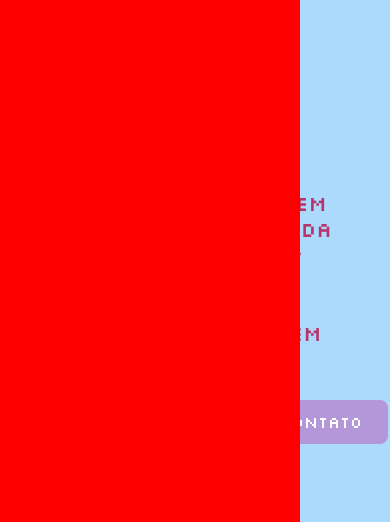
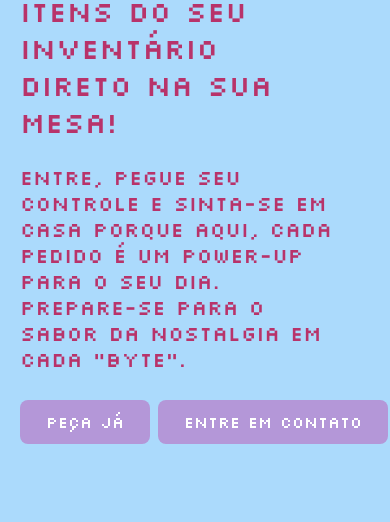
Before and after one commit to adorals/powerupcafe, a plain HTML site: page index.html in a window 390 px wide. Shown: the part 322-844 px from the top of the page. Drawn offline with Linux system fonts and the light colour scheme; files whose address does not match are found by name.

Commit message:
Update style.css

```diff
--- a/style.css
+++ b/style.css
@@ -163,7 +163,7 @@
 	}
 
 
-	@media screen and (max-width: 900px) {
+	/*@media screen and (max-width: 900px) {
 		.navbar .nav-menu {
 			display: block;
 			position: fixed;
@@ -171,6 +171,6 @@
 			top: 0;
 			width: 300px;
 			height: 100%;
-			background: red;
+			background: red;*/
 		}
 	}
```
